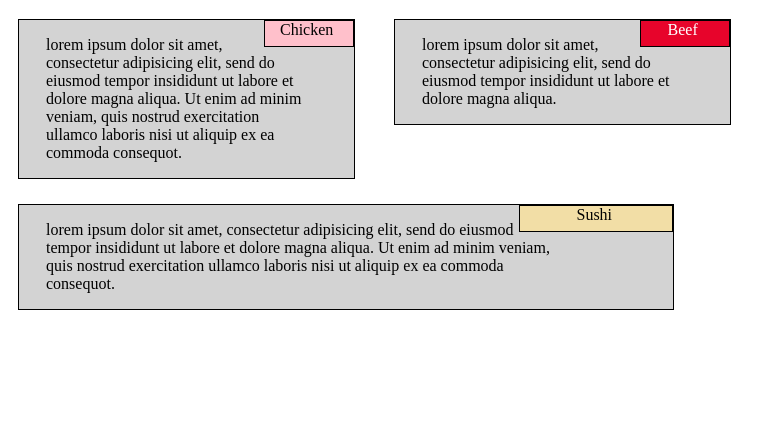
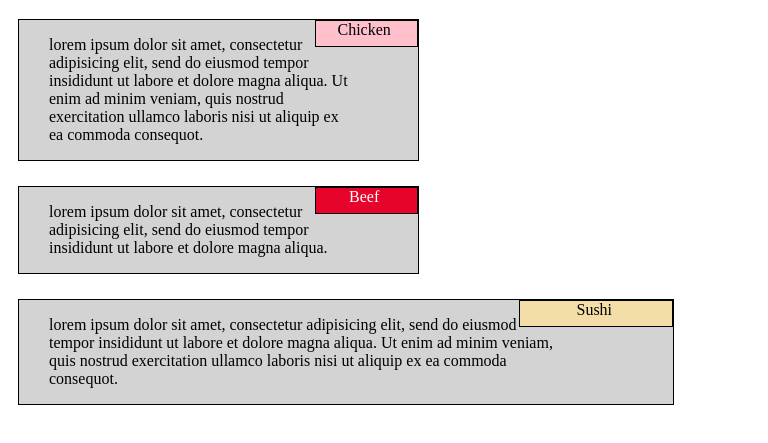
Before and after one commit to Gangarajukoti/coursera, a plain HTML site: page module2/index.html in a window 768 px wide. Shown: the part 61-504 px from the top of the page. Drawn offline with Linux system fonts and the light colour scheme.

Commit message:
Update style.css

```diff
--- a/module2/style.css
+++ b/module2/style.css
@@ -46,11 +46,11 @@ h1 {
 p {
     height:auto;
     width:80%;
-	margin-left:12px;
+    margin-left:15px;
 }
 
 
-@media (min-width: 991px){
+@media (min-width: 981px){
     .col-lg-4 {
         float:left;
         width:33%;
@@ -62,7 +62,7 @@ p {
         float:left;
     }
 .col-md-6{
-	width:50%;
+    width:60%;
 }
 .col-md-12{
     width:100%;
```
Lines whose indentation alone changed are shown as unchanged.
